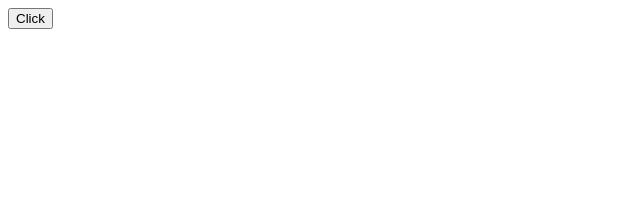
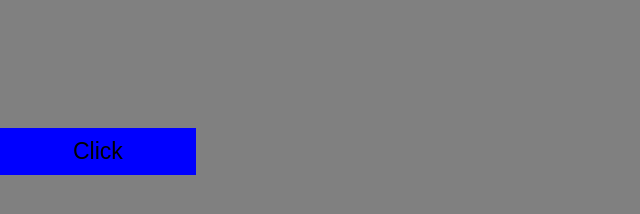
Before and after one commit to PIYUSHCHAWLA14319/Myhexacolorchange, a plain HTML site: page index.html in a window 1280 px wide. Shown: the whole page, without its empty margins (0-640 px from the left). Drawn offline with Linux system fonts and the light colour scheme.

Commit message:
added my second fixed

```diff
--- a/index.html
+++ b/index.html
@@ -4,25 +4,34 @@
     <meta charset="UTF-8">
     <meta name="viewport" content="width=device-width, initial-scale=1.0">
     <title>Document</title>
+    <style>
+        *{
+            margin: 0;
+            padding: 0;
+            box-sizing: border-box;
+        }
+        button{
+            padding: 10px 73px;
+            background-color: blue;
+            border: none;
+            outline: none;
+            margin-top: 10%;
+            font-size: 23px;
+        }
+    </style>
 </head>
 <body>
-    <button id="btn">Click</button>
-
-    <script>
-           function BackgroundChange() {
-               let Hexa ='#'
-               let Words ='0123456789abcdef'
-               for(let i=0; i<6; i++){
-                Hexa+= Words[Math.floor(Math.random()*16)]
-
-            }
-               return Hexa;
-           }
-           let Btn = document.querySelector('#btn');
-           let Body = document.querySelector('body')
-           Btn.addEventListener('click',()=>{
-                Body.style.backgroundColor = BackgroundChange();
-           })
-    </script>
+      <button id="btn">Click</button>
+      <script>
+        let btn = document.getElementById('btn')
+        let Body = document.querySelector('body')
+        let Colors =['black','red','orange','pink','crimson','skyblue','green','lightgreen']
+        let piyush=()=>{
+            let IndexNumber = parseInt(Math.random()*Colors.length)
+            Body.style.backgroundColor=Colors[IndexNumber]
+        }
+        Body.style.backgroundColor='gray'
+        btn.addEventListener('click',piyush)
+      </script>
 </body>
 </html>
```
